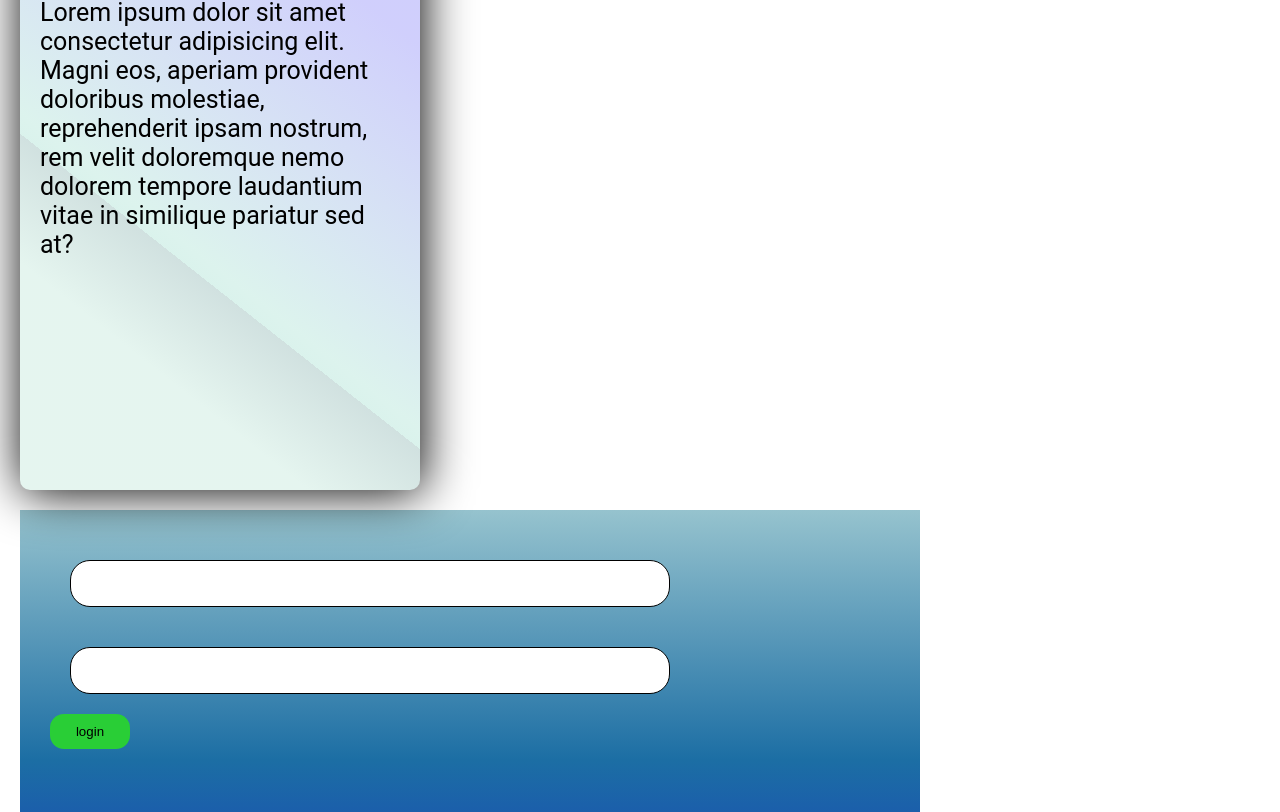
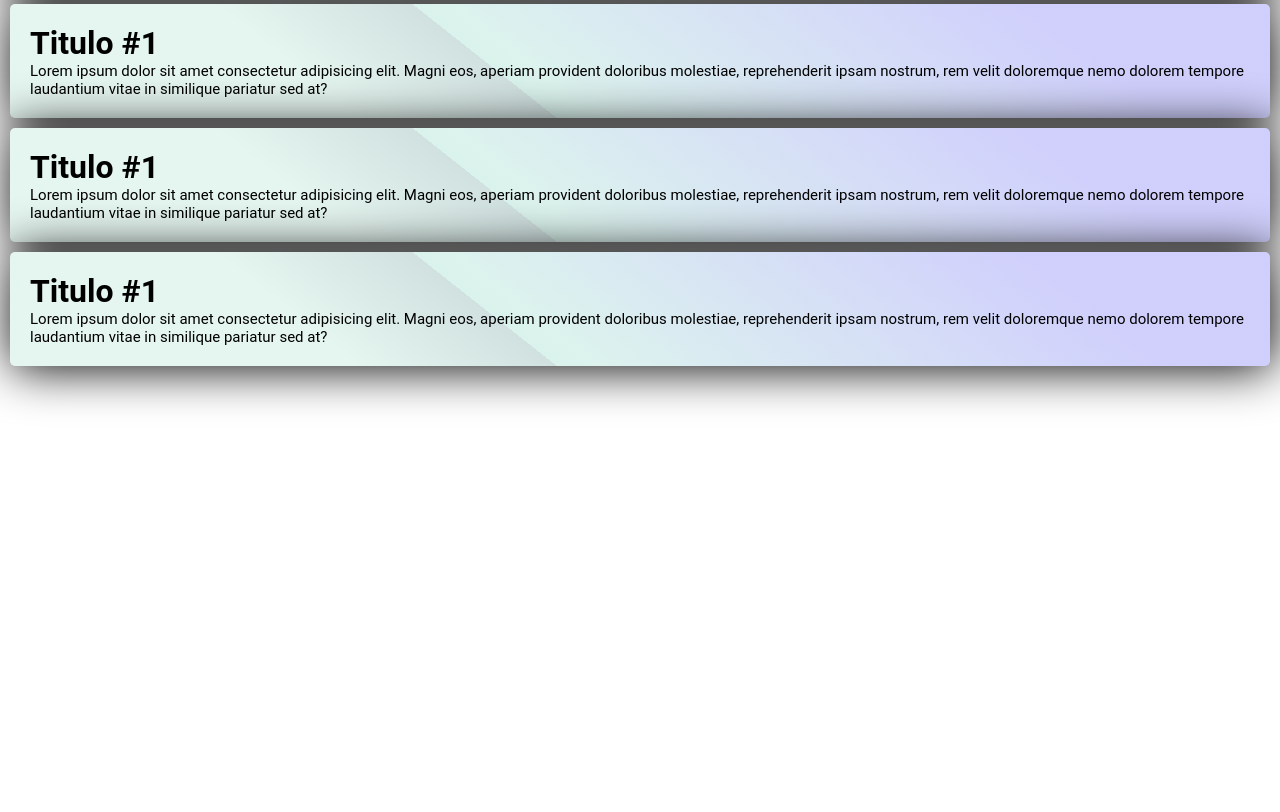
Before and after one commit to yt-modesto/components_react, a React (Create React App) app in the folder atoms/: page / in a window 1280 px wide. Shown: the part 168-980 px from the top of the page. After the commit the page ends 800 px from the top, so only its background shows below. Built offline with nearby package versions, Linux system fonts and the light colour scheme.

Commit message:
removed garbage

```diff
--- a/atoms/src/components/ButtonLogin/index.tsx
+++ /dev/null
@@ -1,12 +0,0 @@
-import * as Styled from "../../css/FormsLogin/index";
-export type propsButtonLogin = {
-  tipo?: string;
-  text?: string;
-};
-export const ButtonLogin = (props: propsButtonLogin) => {
-  return (
-    <Styled.FormLoginButton>
-      <button type="submit">{props.text}</button>
-    </Styled.FormLoginButton>
-  );
-};
--- a/atoms/src/components/CardPlatinium/index.tsx
+++ b/atoms/src/components/CardPlatinium/index.tsx
@@ -1,5 +1,6 @@
 import * as styles from "../../css/CardPlatinium";
 import { TitleCards } from "../TitleForCards";
+
 export const CardPlatinium = () => {
   return (
     <styles.CardPlatinium>
--- a/atoms/src/components/InputCustom/index.tsx
+++ /dev/null
@@ -1,12 +0,0 @@
-import * as Styled from "../../css/FormsLogin/index";
-export type PropsInputCustom = {
-  type?: string;
-  name: string;
-};
-export const InputCustom = (props: PropsInputCustom) => {
-  return (
-    <Styled.FormLoginInput>
-      <input type={props.type ? props.type : "text"} name={props.name} />
-    </Styled.FormLoginInput>
-  );
-};
--- a/atoms/src/components/TitleForCards/index.tsx
+++ b/atoms/src/components/TitleForCards/index.tsx
@@ -7,12 +7,15 @@ export interface PorpsTitleCards {
 
 export function TitleCards(props: PorpsTitleCards) {
   const [state, setState] = useState("Default Title");
-
   useEffect(() => {
     if (props.title !== undefined) {
       setState(props.title);
     }
   }, [props.title, state]);
 
-  return <styled.TitleCard>{state}</styled.TitleCard>;
+  return (
+    <styled.TitleCard>
+      <h1>{state}</h1>
+    </styled.TitleCard>
+  );
 }
--- a/atoms/src/components/Zmolecules/FormsLogin/index.tsx
+++ /dev/null
@@ -1,36 +0,0 @@
-// import { useState } from "react";
-import { useContext } from "react";
-import { ContextAuthentication } from "../../../contexts/Auth";
-import * as Styles from "../../../css/FormsLogin/index";
-import { ButtonLogin } from "../../ButtonLogin";
-import { InputCustom } from "../../InputCustom";
-export type PropsFormsLogin = {
-  children?: Array<JSX.Element>;
-};
-
-export const FormsLogin = (props: PropsFormsLogin) => {
-  // TODO:terminar
-  // const handleSubmit = async () => {
-  //   await fetch("http://localhost:3000/auth/login")
-  //     .then((response) => {
-  //       response.json();
-  //     })
-  //     .then((res) => setToken(res))
-  //     .catch();
-  // };
-
-  const contoAuth = useContext(ContextAuthentication);
-  return (
-    <>
-      {console.log(contoAuth)}
-      <Styles.FormLoginContainer>
-        <form action="http://localhost:3000/auth/login" method="POST">
-          {/* TODO:usar onsubmit */}
-          <InputCustom type={"email"} name={"email"} />
-          <InputCustom type={"password"} name={"password"} />
-          <ButtonLogin tipo={"submit"} text={"login"} />
-        </form>
-      </Styles.FormLoginContainer>
-    </>
-  );
-};
--- a/atoms/src/contexts/Auth/index.tsx
+++ /dev/null
@@ -1,22 +0,0 @@
-import { createContext, useState } from "react";
-
-//Types
-export interface Token {
-  token: string;
-}
-type PropsAuth = {
-  children: JSX.Element;
-};
-
-const tokenExempl = { token: "dhagdhsagdh#$$%%" };
-
-export const ContextAuthentication = createContext({});
-
-export const AuthContext = (props: PropsAuth) => {
-  const [estadoToken, setestadoToken] = useState(tokenExempl);
-  return (
-    <ContextAuthentication.Provider value={{ estadoToken, setestadoToken }}>
-      {props.children}
-    </ContextAuthentication.Provider>
-  );
-};
--- a/atoms/src/css/CardPlatinium/index.tsx
+++ b/atoms/src/css/CardPlatinium/index.tsx
@@ -9,14 +9,12 @@ export interface IPropsCardPlatinium {
 export const CardPlatinium = styled.div`
   ${(props: IPropsCardPlatinium) => css`
     @media (max-width: 320px) {
-      font-size: 2.5rem;
       position: relative;
-      width: ${props.stylesWigth !== undefined ? props.stylesWigth : 300}px;
-      height: ${props.stylesHeight !== undefined ? props.stylesHeight : 400}px;
+      width: ${props.stylesWigth !== null ? props.stylesWigth : 280}px;
+      height: ${props.stylesHeight !== null ? props.stylesHeight : 300}px;
       border-radius: 0.5rem;
-      margin: 20px;
+      margin: 10px;
       padding: 20px;
-
       background: linear-gradient(
           38.28deg,
           rgba(125, 205, 176, 0.2) 24.83%,
@@ -28,16 +26,18 @@ export const CardPlatinium = styled.div`
         #ffffff;
       -webkit-box-shadow: 2px 2px 49px -3px #000000;
       box-shadow: 2px 2px 49px 0px #000000;
+
+      p {
+        font-size: 1.3rem;
+      }
     }
     @media (max-width: 375px) {
-      font-size: 2.4rem;
       position: relative;
-      width: ${props.stylesWigth !== undefined ? props.stylesWigth : 300}px;
-      height: ${props.stylesHeight !== undefined ? props.stylesHeight : 400}px;
+      width: ${props.stylesWigth !== null ? props.stylesWigth : 340}px;
+      height: ${props.stylesHeight !== null ? props.stylesHeight : 300}px;
       border-radius: 0.5rem;
-      margin: 20px;
+      margin: 10px;
       padding: 20px;
-
       background: linear-gradient(
           38.28deg,
           rgba(125, 205, 176, 0.2) 24.83%,
@@ -49,16 +49,18 @@ export const CardPlatinium = styled.div`
         #ffffff;
       -webkit-box-shadow: 2px 2px 49px -3px #000000;
       box-shadow: 2px 2px 49px 0px #000000;
+
+      p {
+        font-size: 1.3rem;
+      }
     }
     @media (max-width: 425px) {
-      font-size: 2.5rem;
       position: relative;
-      width: ${props.stylesWigth !== undefined ? props.stylesWigth : 400}px;
-      height: ${props.stylesHeight !== undefined ? props.stylesHeight : 600}px;
+      width: ${props.stylesWigth !== null ? props.stylesWigth : 340}px;
+      height: ${props.stylesHeight !== null ? props.stylesHeight : 300}px;
       border-radius: 0.5rem;
-      margin: 20px;
+      margin: 10px;
       padding: 20px;
-
       background: linear-gradient(
           38.28deg,
           rgba(125, 205, 176, 0.2) 24.83%,
@@ -70,16 +72,18 @@ export const CardPlatinium = styled.div`
         #ffffff;
       -webkit-box-shadow: 2px 2px 49px -3px #000000;
       box-shadow: 2px 2px 49px 0px #000000;
+
+      p {
+        font-size: 1.5rem;
+      }
     }
     @media (min-width: 768px) {
-      font-size: 2.5rem;
       position: relative;
-      width: ${props.stylesWigth !== undefined ? props.stylesWigth : 400}px;
-      height: ${props.stylesHeight !== undefined ? props.stylesHeight : 600}px;
-      border-radius: 1rem;
-      margin: 20px;
+      width: ${props.stylesWigth !== null ? props.stylesWigth : 280}px;
+      height: ${props.stylesHeight !== null ? props.stylesHeight : 300}px;
+      border-radius: 0.5rem;
+      margin: 10px;
       padding: 20px;
-
       background: linear-gradient(
           38.28deg,
           rgba(125, 205, 176, 0.2) 24.83%,
@@ -91,16 +95,18 @@ export const CardPlatinium = styled.div`
         #ffffff;
       -webkit-box-shadow: 2px 2px 49px -3px #000000;
       box-shadow: 2px 2px 49px 0px #000000;
+
+      p {
+        font-size: 1.5rem;
+      }
     }
     @media (min-width: 1440px) and (orientation: landscape) {
-      font-size: 2.5rem;
       position: relative;
-      width: ${props.stylesWigth !== undefined ? props.stylesWigth : 400}px;
-      height: ${props.stylesHeight !== undefined ? props.stylesHeight : 600}px;
-      border-radius: 1rem;
-      margin: 20px;
+      width: ${props.stylesWigth !== null ? props.stylesWigth : 280}px;
+      height: ${props.stylesHeight !== null ? props.stylesHeight : 300}px;
+      border-radius: 0.5rem;
+      margin: 10px;
       padding: 20px;
-
       background: linear-gradient(
           38.28deg,
           rgba(125, 205, 176, 0.2) 24.83%,
@@ -112,16 +118,18 @@ export const CardPlatinium = styled.div`
         #ffffff;
       -webkit-box-shadow: 2px 2px 49px -3px #000000;
       box-shadow: 2px 2px 49px 0px #000000;
+
+      p {
+        font-size: 1.5rem;
+      }
     }
     @media (min-width: 2560px) {
-      font-size: 2.5rem;
       position: relative;
-      width: ${props.stylesWigth !== undefined ? props.stylesWigth : 700}px;
-      height: ${props.stylesHeight !== undefined ? props.stylesHeight : 900}px;
-      border-radius: 1.5rem;
-      margin: 20px;
-      padding: 20px;
-
+      width: ${props.stylesWigth !== null ? props.stylesWigth : 280}px;
+      height: ${props.stylesHeight !== null ? props.stylesHeight : 300}px;
+      border-radius: 0.5rem;
+      margin: 10px;
+      padding: 50px;
       background: linear-gradient(
           38.28deg,
           rgba(125, 205, 176, 0.2) 24.83%,
@@ -133,6 +141,10 @@ export const CardPlatinium = styled.div`
         #ffffff;
       -webkit-box-shadow: 2px 2px 49px -3px #000000;
       box-shadow: 2px 2px 49px 0px #000000;
+
+      p {
+        font-size: 3.5rem;
+      }
     }
   `}
 `;
--- a/atoms/src/css/FormsLogin/index.tsx
+++ /dev/null
@@ -1,52 +0,0 @@
-import styled, { css } from "styled-components";
-
-export const FormLoginContainer = styled.div`
-  ${() => css`
-    width: 900px;
-    height: 500px;
-    margin: 20px;
-    padding: 30px;
-    background: #96c3ce;
-    background: -moz-linear-gradient(
-      top,
-      #96c3ce 0%,
-      #1c6ea4 50%,
-      #1725c5 100%
-    );
-    background: -webkit-linear-gradient(
-      top,
-      #96c3ce 0%,
-      #1c6ea4 50%,
-      #1725c5 100%
-    );
-    background: linear-gradient(
-      to bottom,
-      #96c3ce 0%,
-      #1c6ea4 50%,
-      #1725c5 100%
-    );
-  `}
-`;
-
-export const FormLoginInput = styled.div`
-  ${() => css`
-    input {
-      width: 600px;
-      margin: 20px;
-      padding: 15px;
-      border-radius: 20px;
-      border: 1px solid;
-    }
-  `}
-`;
-export const FormLoginButton = styled.div`
-  ${() => css`
-    button {
-      width: 80px;
-      padding: 10px;
-      background: #29ce36;
-      border: none;
-      border-radius: 14px;
-    }
-  `}
-`;
--- a/atoms/src/css/TitleForCards/index.tsx
+++ b/atoms/src/css/TitleForCards/index.tsx
@@ -1,11 +1,23 @@
 import styled, { css } from "styled-components";
 
-export const TitleCard = styled.h1`
+export const TitleCard = styled.div`
   ${() => css`
     @import url("https://fonts.googleapis.com/css2?family=Pacifico&display=swap");
-    padding: 28px;
-    font-size: 2.8rem;
-    font-family: "Pacifico", cursive;
-    align-self: center;
+    @media screen and (max-width: 320px) {
+      padding: 10px;
+      h1 {
+        font-size: 2rem;
+        font-family: "Pacifico", cursive;
+        align-self: center;
+      }
+    }
+    @media screen and (max-width: 375px) {
+      padding: 10px;
+      h1 {
+        font-size: 2.4rem;
+        font-family: "Pacifico", cursive;
+        align-self: center;
+      }
+    }
   `}
 `;
--- a/atoms/src/css/globalstyle.tsx
+++ b/atoms/src/css/globalstyle.tsx
@@ -19,11 +19,4 @@ export const GlobalStyle = createGlobalStyle`
     font-family: 'Roboto', sans-serif;
     font-size: 1.6rem;
   }
-  .contaner-main .container{
-    width: 100%;
-    height: 100%;
-    display: flex;
-    flex-direction: row;
-    flex-wrap:wrap;
-  }
 `;
--- a/atoms/src/pages/Home/index.tsx
+++ b/atoms/src/pages/Home/index.tsx
@@ -1,14 +1,13 @@
 import { CardPlatinium } from "../../components/CardPlatinium";
-import { FormsLogin } from "../../components/Zmolecules/FormsLogin";
 
 export const Home = () => {
   return (
-    <div className="container-main">
+    <>
       <h1>Esses são os compoenentes existentes:</h1>
-      <div className="container">
-        <CardPlatinium />
-        <FormsLogin></FormsLogin>
-      </div>
-    </div>
+      <CardPlatinium />
+      <CardPlatinium />
+      <CardPlatinium />
+      <CardPlatinium />
+    </>
   );
 };
```
Also changed, not shown: atoms/src/pages/Logado/index.tsx (deleted, +0 -16 lines), 1 other file (tests, documents, lock files or other folders).
